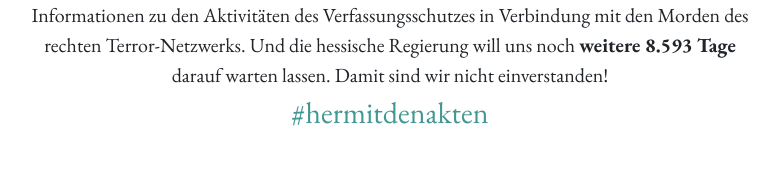
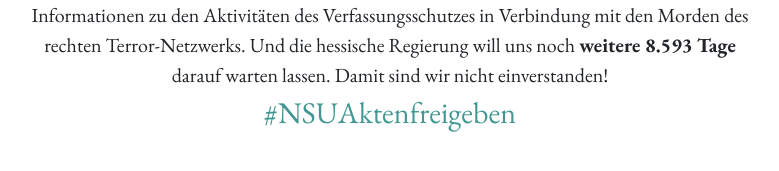
Before and after one commit to ktiu/akten_one_pager, a Jekyll site: the page built from index.md, in a window 1280 px wide. Shown: the part 566-737 px from the top of the page, without its empty margins (250-1029 px from the left). Built offline with Jekyll 4.4.1, drawn with Linux system fonts in a browser that asks for light colours.

Commit message:
hashtag geändert

```diff
--- a/_layouts/home.html
+++ b/_layouts/home.html
@@ -15,7 +15,7 @@
       </div>
       <div class="row justify-content-center">
         <div class="col-md-8 text-center">
-          <a href="https://twitter.com/search?q=%23hermitdenakten" class="hashtag">#hermitdenakten</a>
+          <a href="https://twitter.com/search?q=%23NSUAktenfreigeben" class="hashtag">#NSUAktenfreigeben</a>
         </div>
       </div>
     </div>
```
